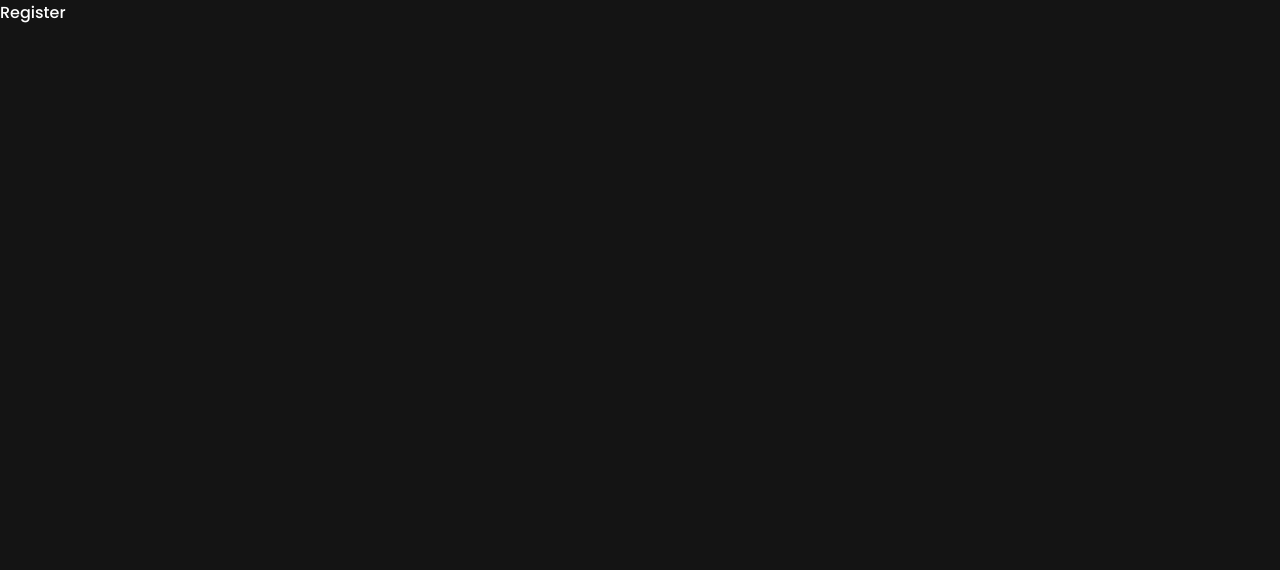
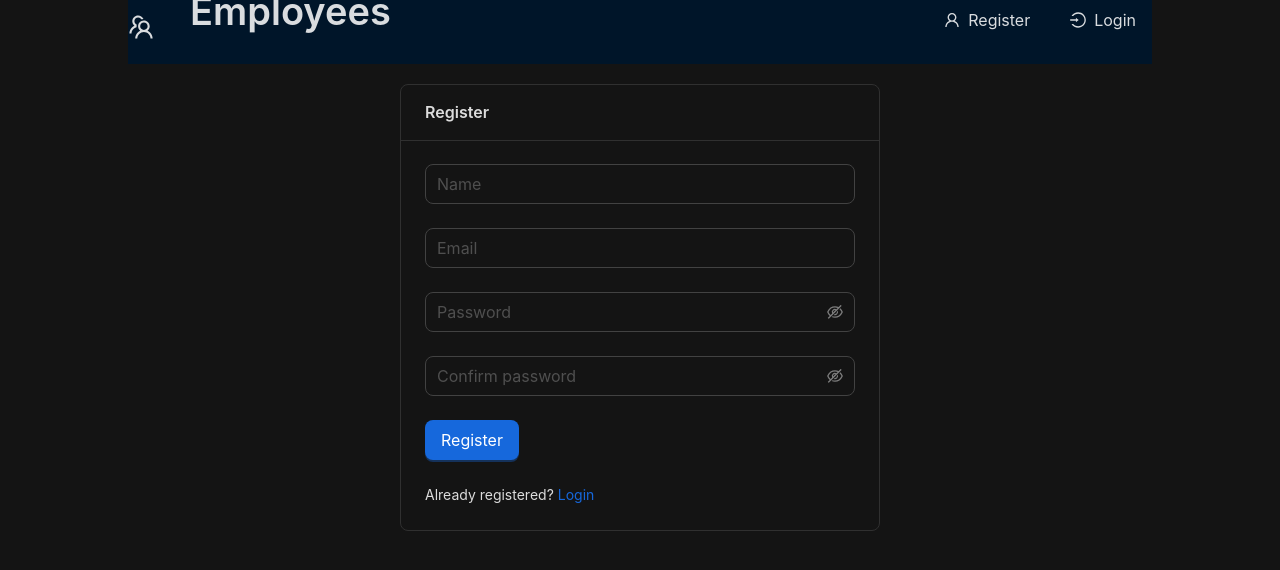
Before and after one commit to wladyDE/employees, a React (Create React App) app in the folder client/: page /register in a window 1280 px wide. Shown: the top 570 px of the page. Built offline with nearby package versions, Linux system fonts and the light colour scheme.

Commit message:
add register form

```diff
--- a/client/src/components/custom-input/index.tsx
+++ b/client/src/components/custom-input/index.tsx
@@ -15,7 +15,7 @@ export const CustomInput = ({
   return (
     <Form.Item
       name={name}
-      rules={[{ required: true, message: "Обязательное поле" }]}
+      rules={[{ required: true, message: "Required Field" }]}
       shouldUpdate={ true }
     >
       <Input
--- a/client/src/components/password-input/input.tsx
+++ b/client/src/components/password-input/input.tsx
@@ -1,46 +1,54 @@
-import {Form, Input} from 'antd'
-import { NamePath } from 'antd/es/form/interface'
+import { Form, Input } from "antd";
+import { NamePath } from "antd/es/form/interface";
 
 type Props = {
   name: string;
-    placeholder : string;
-    dependencies? : NamePath[]
-}
+  placeholder: string;
+  dependencies?: NamePath[];
+};
 
 export const PasswordInput = ({
   name,
   placeholder,
-    dependencies
-} : Props) => {
+  dependencies,
+}: Props) => {
   return (
     <Form.Item
       name={name}
       dependencies={dependencies}
       hasFeedback
-        rules={[{
+      rules={[
+        {
           required: true,
-            message: 'Required field'
-        }, ({getFieldValue}) => ({
+          message: "Rеquired field",
+        },
+        ({ getFieldValue }) => ({
           validator(_, value) {
-                if(!value){
-                    return Promise.resolve()
+            if (!value ) {
+              return Promise.resolve();
             }
 
-                if(name === 'confirmPassword'){
-                    if(!value || getFieldValue(('password')) === value){
-                        return Promise.resolve()
+            if (name === 'confirmPassword') {
+              if (!value || getFieldValue("password") === value) {
+                return Promise.resolve();
+              }
+              return Promise.reject(
+                new Error("Passwords should match")
+              );
+            } else {
+              if (value.length < 6) {
+                return Promise.reject(
+                  new Error("Password should be longer than 6 symbols")
+                );
               }
 
-                    return Promise.reject(new Error('Passwords should match'))
-                } else {
-                    if(value.length < 6){
-                        return Promise.reject(new Error('Password should be longer than 6 symbols'))
+              return Promise.resolve();
             }
-                }
-            }
-        })]}
+          },
+        }),
+      ]}
     >
-        <Input.Password placeholder={placeholder} size='large' />
+      <Input.Password placeholder={placeholder} size="large" />
     </Form.Item>
-  )
-}
+  );
+};
--- a/client/src/pages/register/index.tsx
+++ b/client/src/pages/register/index.tsx
@@ -1,7 +1,35 @@
-import React from 'react'
+import { CustomInput } from '../../components/custom-input'
+import Layout from '../../components/layout'
+import { Card, Row, Form, Space, Typography } from 'antd'
+import { PasswordInput } from '../../components/password-input/input'
+import { CustomButton } from '../../components/custom-button'
+import { Link } from 'react-router-dom'
+import { Paths } from '../../paths'
 
 export const Register = () => {
   return (
-    <div>Register</div>
+    <Layout>
+      <Row align="middle" justify="center">
+        <Card title='Register' style={{ width: "30rem" }}>
+          <Form onFinish={() => null}>
+            <CustomInput name='email' placeholder='Name' />
+            <CustomInput type='email' name='email' placeholder='Email' />
+            <PasswordInput name='password' placeholder='Password' />
+            <PasswordInput name='confirmPassword' placeholder='Confirm password' />
+            <CustomButton
+              type='primary'
+              htmlType='submit'
+            >
+              Register
+            </CustomButton>
+          </Form>
+          <Space direction='vertical' size='large'>
+            <Typography.Text>
+              Already registered? <Link to={Paths.login}>Login</Link>
+            </Typography.Text>
+          </Space>
+        </Card>
+      </Row>
+    </Layout>
   )
 }
```
Lines whose indentation alone changed are shown as unchanged.
